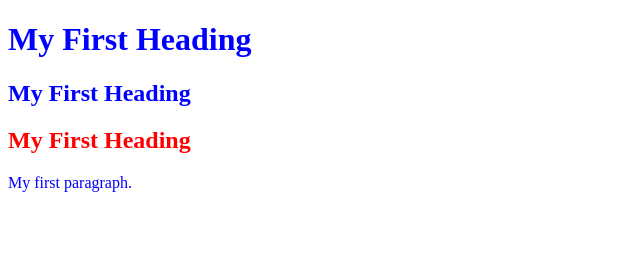
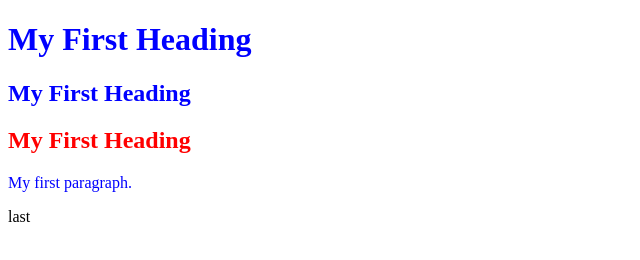
Before and after one commit to rafi8586/first_demo_Devops, a plain HTML site: page index.html in a window 1280 px wide. Shown: the full height of the page, 0-640 px from the left. Drawn offline with Linux system fonts and the light colour scheme.

Commit message:
Update index.html

```diff
--- a/index.html
+++ b/index.html
@@ -11,7 +11,7 @@
 
 
 
-
+  last
 
 </body>
 </html>
```
